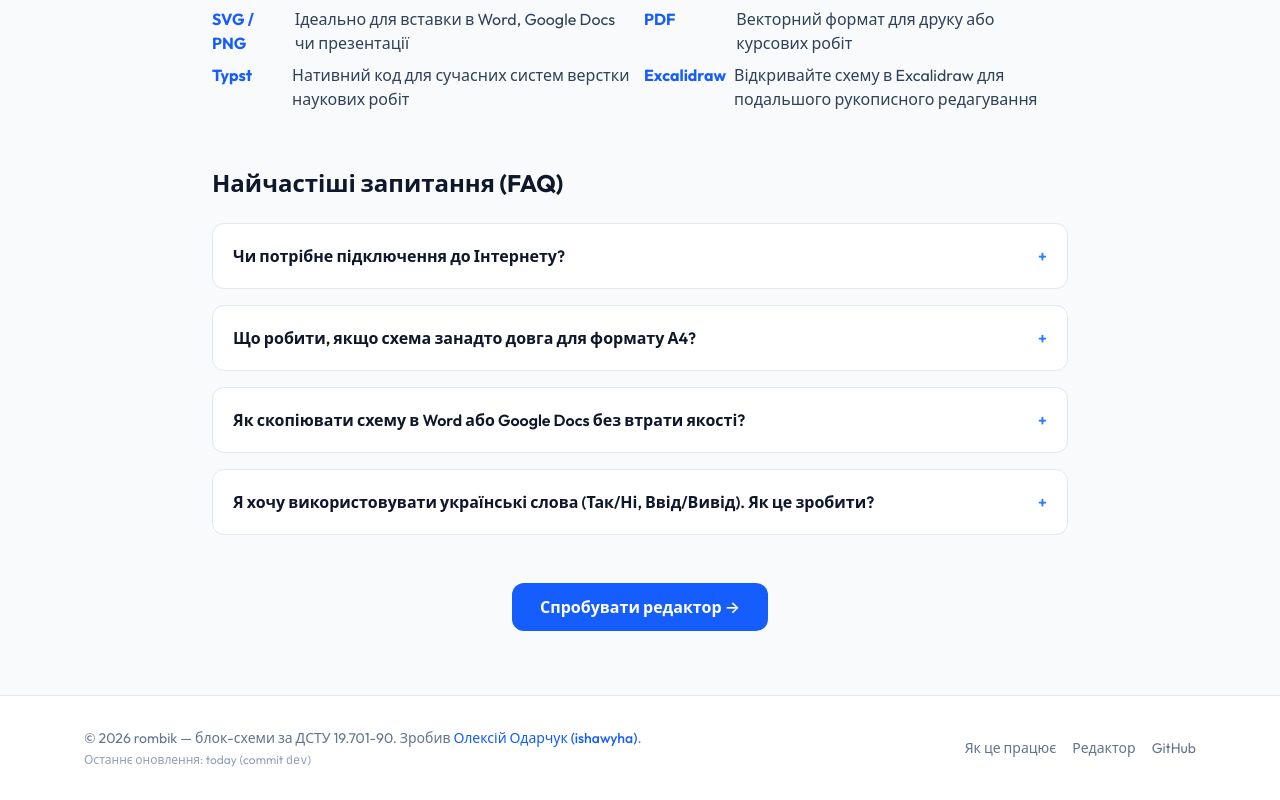
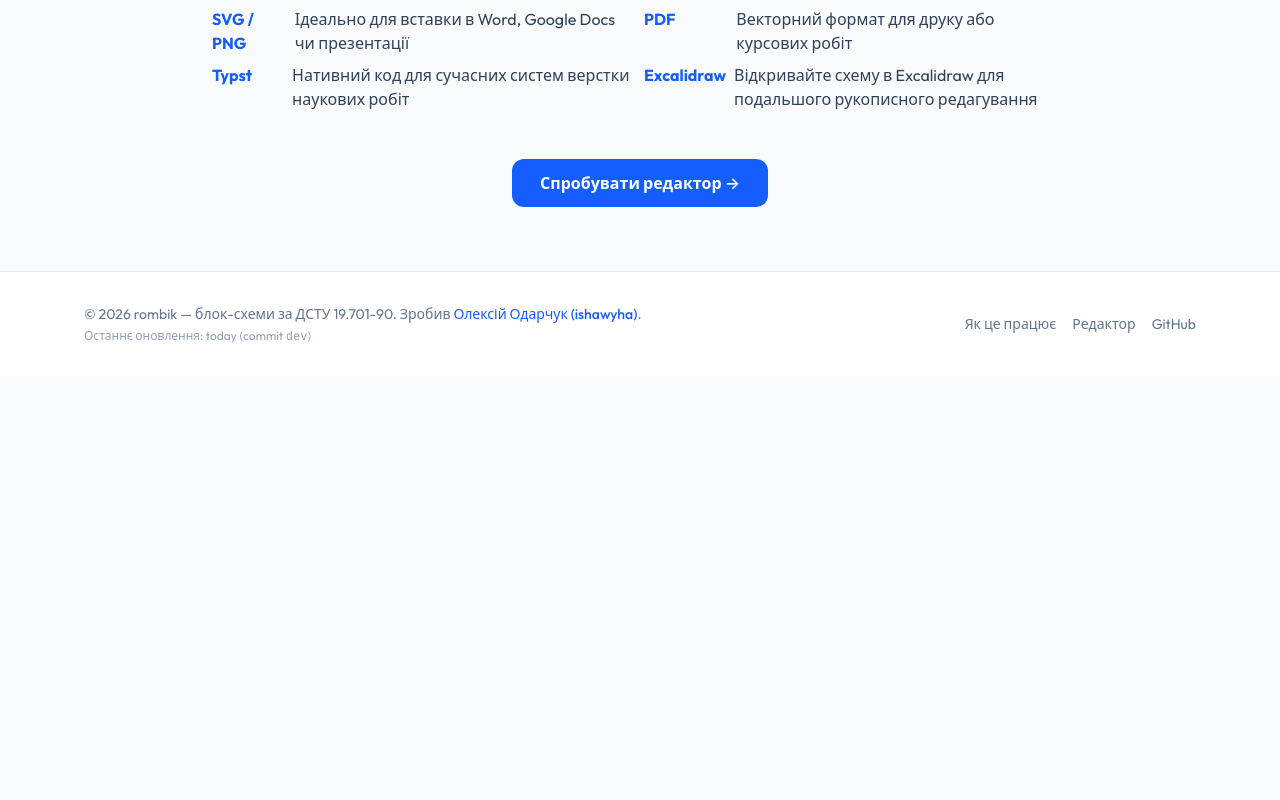
Before and after one commit to OlexiyOdarchuk/rombik, a SvelteKit app in the folder web/: page /guide in a window 1280 px wide. Shown: the part 1376-2176 px from the top of the page. After the commit the page ends 1752 px from the top, so only its background shows below. Built offline with nearby package versions, Linux system fonts and the light colour scheme.

Commit message:
Fix: unify FAQ on landing page and fix manual Diagram split logic

```diff
--- a/web/src/lib/DiagramEditor.svelte
+++ b/web/src/lib/DiagramEditor.svelte
@@ -403,12 +403,26 @@
 		if (!node) return;
 		remember();
 		const letter = nextLetter();
-		// нащадки вперед (BFS по вихідних ребрах), разом із блоком
+		// нащадки вперед: додаємо тільки ті блоки, в які можна потрапити ЛИШЕ через цей вузол (strict descendants)
 		const set = new Set([nodeId]);
-		const q = [nodeId];
-		while (q.length) {
-			const cur = q.shift();
-			for (const e of edges) if (e.fromId === cur && e.toId && !set.has(e.toId)) { set.add(e.toId); q.push(e.toId); }
+		let changed = true;
+		while (changed) {
+			changed = false;
+			for (const e of edges) {
+				if (e.fromId && e.toId && set.has(e.fromId) && !set.has(e.toId)) {
+					let hasOutsideIncoming = false;
+					for (const inE of edges) {
+						if (inE.toId === e.toId && !set.has(inE.fromId)) {
+							hasOutsideIncoming = true;
+							break;
+						}
+					}
+					if (!hasOutsideIncoming) {
+						set.add(e.toId);
+						changed = true;
+					}
+				}
+			}
 		}
 		// зсув частини-2 у чисту колонку праворуч
 		let maxX = -Infinity,
--- a/web/src/routes/guide/+page.svelte
+++ b/web/src/routes/guide/+page.svelte
@@ -97,45 +97,7 @@
 		<li class="flex items-start gap-2 text-slate-700 dark:text-slate-300"><strong class="w-24 text-blue-600">Excalidraw</strong> Відкривайте схему в Excalidraw для подальшого рукописного редагування</li>
 	</ul>
 
-	<h2 class="mt-14 text-2xl font-bold text-slate-900 dark:text-slate-100">Найчастіші запитання (FAQ)</h2>
-	<div class="mt-6 space-y-4">
-		<details class="group rounded-xl border border-slate-200 bg-white p-5 open:border-blue-300 dark:border-slate-800 dark:bg-slate-900 dark:open:border-blue-500">
-			<summary class="flex cursor-pointer items-center justify-between font-semibold text-slate-900 dark:text-slate-100">
-				Чи потрібне підключення до Інтернету?
-				<span class="text-blue-500 transition-transform group-open:rotate-45">+</span>
-			</summary>
-			<p class="mt-3 text-slate-600 dark:text-slate-300">
-				Тільки для завантаження самої сторінки (близько 2 МБ). Далі рушій працює 100% офлайн у вашому браузері за допомогою технології WebAssembly. Ваші вихідні коди нікуди не відправляються.
-			</p>
-		</details>
-		<details class="group rounded-xl border border-slate-200 bg-white p-5 open:border-blue-300 dark:border-slate-800 dark:bg-slate-900 dark:open:border-blue-500">
-			<summary class="flex cursor-pointer items-center justify-between font-semibold text-slate-900 dark:text-slate-100">
-				Що робити, якщо схема занадто довга для формату А4?
-				<span class="text-blue-500 transition-transform group-open:rotate-45">+</span>
-			</summary>
-			<p class="mt-3 text-slate-600 dark:text-slate-300">
-				Є два варіанти. Перший — скористайтеся автоматичним розбиттям: натисніть кнопку «✂ Розбити» під згенерованою схемою. Другий — відкрийте візуальний редактор (кнопка «✎ Редагувати»), виділіть блок, з якого хочете перенести частину схеми, і оберіть «✂ Розділити». Система сама вставить конектори з літерами.
-			</p>
-		</details>
-		<details class="group rounded-xl border border-slate-200 bg-white p-5 open:border-blue-300 dark:border-slate-800 dark:bg-slate-900 dark:open:border-blue-500">
-			<summary class="flex cursor-pointer items-center justify-between font-semibold text-slate-900 dark:text-slate-100">
-				Як скопіювати схему в Word або Google Docs без втрати якості?
-				<span class="text-blue-500 transition-transform group-open:rotate-45">+</span>
-			</summary>
-			<p class="mt-3 text-slate-600 dark:text-slate-300">
-				Натисніть кнопку "Копіювати ▾" і оберіть <strong>PNG</strong>. Також ви можете експортувати схему у форматі <strong>SVG</strong> (Вставка → Малюнок) для максимально чіткого векторного відображення без пікселів.
-			</p>
-		</details>
-		<details class="group rounded-xl border border-slate-200 bg-white p-5 open:border-blue-300 dark:border-slate-800 dark:bg-slate-900 dark:open:border-blue-500">
-			<summary class="flex cursor-pointer items-center justify-between font-semibold text-slate-900 dark:text-slate-100">
-				Я хочу використовувати українські слова (Так/Ні, Ввід/Вивід). Як це зробити?
-				<span class="text-blue-500 transition-transform group-open:rotate-45">+</span>
-			</summary>
-			<p class="mt-3 text-slate-600 dark:text-slate-300">
-				Всі ці речі можна налаштувати! Відкрийте меню "Налаштування" в панелі інструментів. Перейдіть на вкладку "Текст та мітки", де ви можете змінити слова "Yes", "No", "Input", "Print", "True", "False" на будь-які свої, включно з українськими відповідниками.
-			</p>
-		</details>
-	</div>
+
 
 	<div class="mt-12 text-center">
 		<a href="/app" class="inline-block rounded-xl bg-blue-600 px-7 py-3 font-semibold text-white transition hover:bg-blue-700">
```
Also changed, not shown: web/src/routes/+page.svelte (+61 -14 lines).
